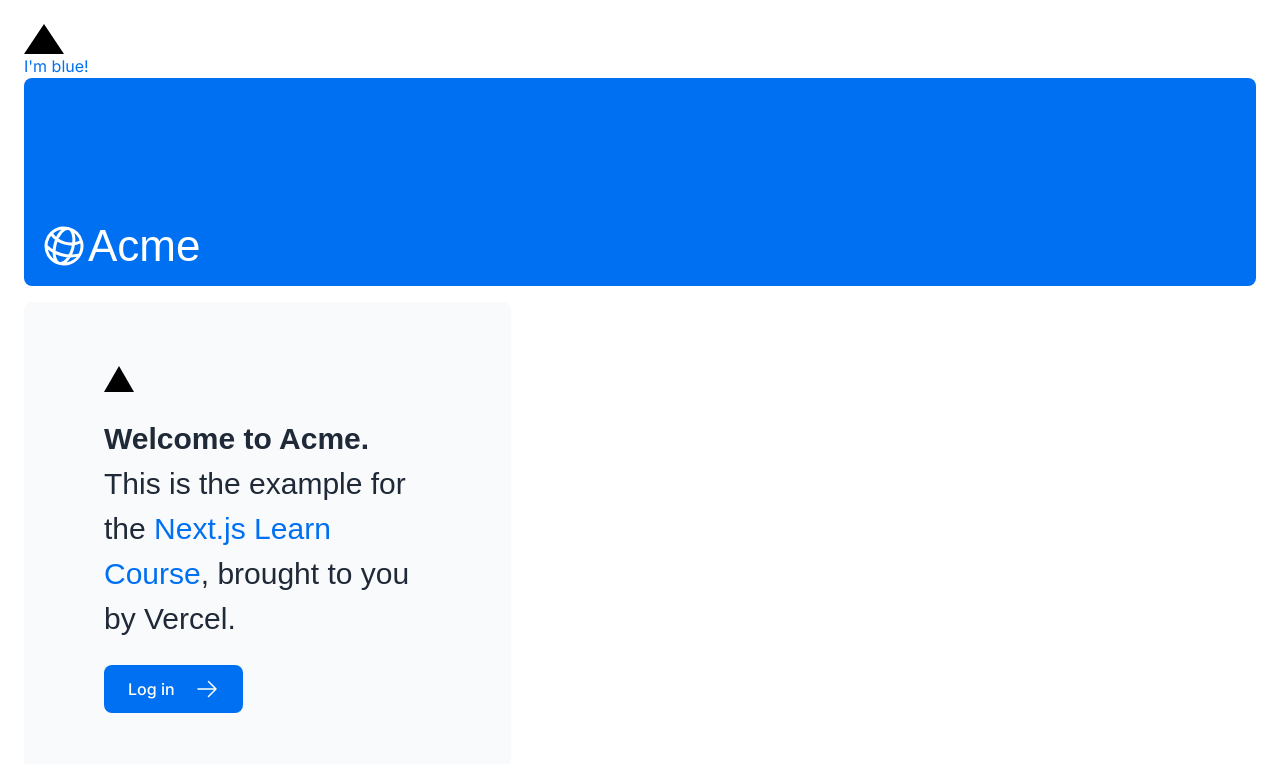
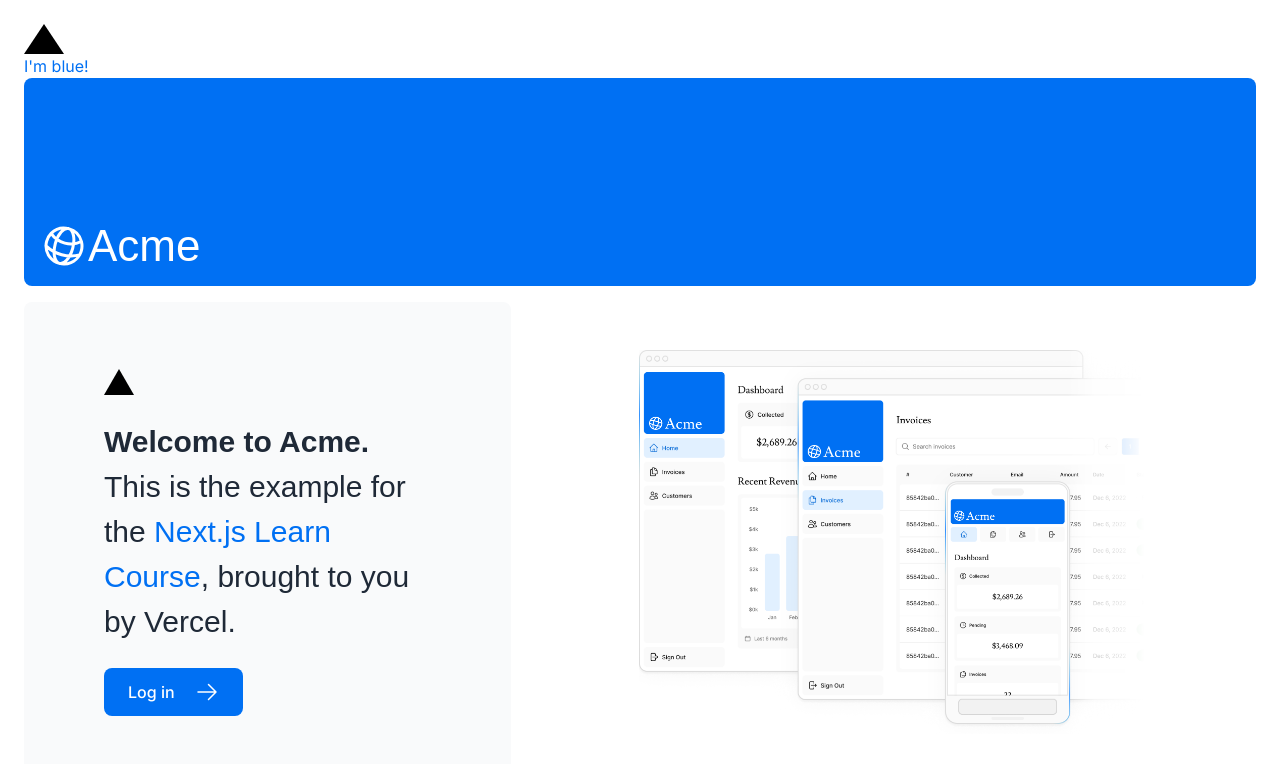
Before and after one commit to alfredomtzg/nextjs, a Next.js app: page / in a window 1280 px wide. Shown: the top 764 px of the page. Built offline with nearby package versions, Linux system fonts and the light colour scheme; a web font is replaced by a local one.

Commit message:
feat: Chapter 3 Optimizing Fonts and Images

```diff
--- a/app/page.tsx
+++ b/app/page.tsx
@@ -1,24 +1,25 @@
-import AcmeLogo from '@/app/ui/acme-logo';
-import { ArrowRightIcon } from '@heroicons/react/24/outline';
-import Link from 'next/link';
-import styles from '@/app/ui/home.module.css';
+import AcmeLogo from "@/app/ui/acme-logo";
+import { ArrowRightIcon } from "@heroicons/react/24/outline";
+import Link from "next/link";
+import styles from "@/app/ui/home.module.css";
 import { lusitana } from "@/app/ui/fonts";
+import Image from "next/image";
 
 export default function Page() {
   return (
     <main className="flex min-h-screen flex-col p-6">
-        <div className={styles.shape} />
+      <div className={styles.shape} />
       <h1 className="text-blue-500">I'm blue!</h1>
       <div className="flex h-20 shrink-0 items-end rounded-lg bg-blue-500 p-4 md:h-52">
         <AcmeLogo />
       </div>
       <div className="mt-4 flex grow flex-col gap-4 md:flex-row">
         <div className="flex flex-col justify-center gap-6 rounded-lg bg-gray-50 px-6 py-10 md:w-2/5 md:px-20">
-        <div
-  className="relative w-0 h-0 border-l-[15px] border-r-[15px] border-b-[26px] border-l-transparent border-r-transparent border-b-black"
-/>
-          <p className={`text-xl text-gray-800 md:text-3xl md:leading-normal ${lusitana.className}`}>
-            <strong>Welcome to Acme.</strong> This is the example for the{' '}
+          <div className="relative w-0 h-0 border-l-[15px] border-r-[15px] border-b-[26px] border-l-transparent border-r-transparent border-b-black" />
+          <p
+            className={`text-xl text-gray-800 md:text-3xl md:leading-normal ${lusitana.className}`}
+          >
+            <strong>Welcome to Acme.</strong> This is the example for the{" "}
             <a href="https://nextjs.org/learn/" className="text-blue-500">
               Next.js Learn Course
             </a>
@@ -33,6 +34,20 @@
         </div>
         <div className="flex items-center justify-center p-6 md:w-3/5 md:px-28 md:py-12">
           {/* Add Hero Images Here */}
+          <Image
+            src="/hero-desktop.png"
+            width={1000}
+            height={760}
+            className="hidden md:block"
+            alt="Screenshots of the dashboard project showing desktop version"
+          />
+          <Image
+            src="/hero-mobile.png"
+            width={560}
+            height={620}
+            className="block md:hidden"
+            alt="Screenshots of the dashboard project showing mobilde version"
+          />
         </div>
       </div>
     </main>
```
